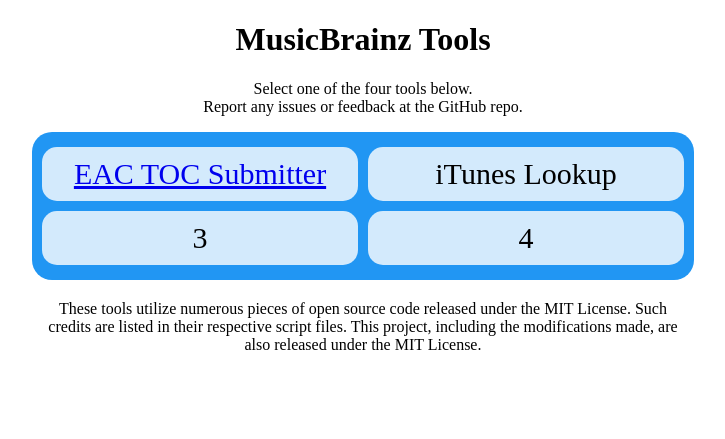
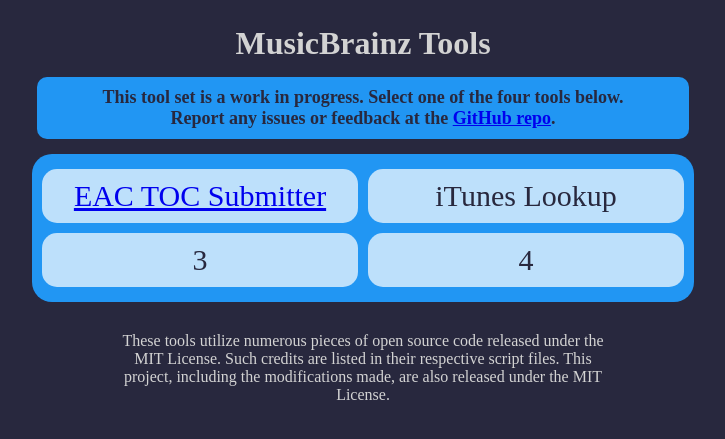
Before and after one commit to thwaller/musicbrainz, a PHP site: page / in a window 1280 px wide. Shown: the top 439 px of the page, without its empty margins (277-1002 px from the left). Run offline with PHP 8.4, Linux system fonts and the light colour scheme.

Commit message:
changes pt 1

```diff
--- a/index.html
+++ b/index.html
@@ -5,7 +5,8 @@
 </head>
 <body>
     <h1>MusicBrainz Tools</h1>
-    <p>Select one of the four tools below.<br />Report any issues or feedback at the GitHub repo.</p>
+    <h2>This tool set is a work in progress. Select one of the four tools below.<br />Report any issues or feedback at the
+        <a href="https://github.com/thwaller/musicbrainz">GitHub repo</a>.</h2>
     <div class="grid-container">
         <div><a href="./mb-eac/index.html">EAC TOC Submitter</a></div>
         <div>iTunes Lookup</div>
--- a/style.css
+++ b/style.css
@@ -1,3 +1,24 @@
+
+body {
+    background-color: #28283e;
+    color: lightgrey;
+    text-align: center;
+}
+
+h1 {
+	width: 50%;
+	margin: 25px auto 0 auto;
+}
+
+h2 {
+	width: 50%;
+	margin: 15px auto 15px auto;
+	border-radius: 10px;
+	background-color: #2196F3;
+	padding: 10px;
+	color: #28283e;
+	font-size: 18px;
+}
 
 .grid-container {
     display: grid;
@@ -10,28 +31,19 @@
     width: 50%;
     margin: auto;
     border-radius: 20px;
-
+    color: #28283e;
 }
 
 .grid-container > div {
-    background-color: rgba(255, 255, 255, 0.8);
-    text-align: center;
-    padding: 10px 10px;
+    background-color: rgba(255, 255, 255, 0.7);
+    padding: 10px;
     font-size: 30px;
     border-radius: 15px;
 }
 
 .footer {
-    text-align: center;
     padding: 20px;
-    width: 50%;
-    margin: auto;
+    width: 40%;
+    margin: 10px auto 0 auto;
+    font-size: 16px;
 }
-
-h1 {
-	text-align: center;
-}
-
-p {
-    text-align: center;
-}
```
